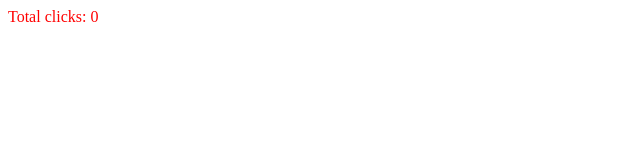
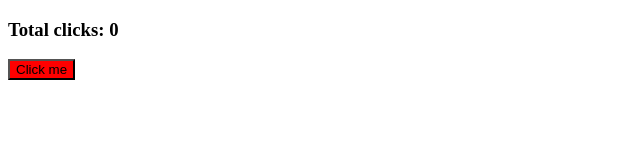
Before and after one commit to chaevid/react-tutorial, a plain HTML site: page index.html in a window 1280 px wide. Shown: the whole page, without its empty margins (0-640 px from the left). Drawn offline with nearby package versions, Linux system fonts and the light colour scheme.

Commit message:
#2.3 Events in React

```diff
--- a/index.html
+++ b/index.html
@@ -11,11 +11,29 @@
     src="https://unpkg.com/react-dom@18/umd/react-dom.production.min.js"></script>
   <script>
     const root = document.getElementById('root');
-    const span = React.createElement(
-      'span',
-      { id: 'sexy-span', style: { color: 'red' } },
+    const h3 = React.createElement(
+      'h3',
+      {
+        id: 'title',
+        onMouseEnter: () => {
+          console.log('Mouse enter');
+        },
+      },
       'Total clicks: 0'
     );
-    ReactDOM.render(span, root);
+    const btn = React.createElement(
+      'button',
+      {
+        style: { backgroundColor: 'red' },
+        onClick: () => {
+          console.log('Clicked!');
+          console.log('Clicked!2');
+        },
+      },
+      'Click me'
+    );
+    const container = React.createElement('div', null, [h3, btn]);
+
+    ReactDOM.render(container, root);
   </script>
 </html>
```
